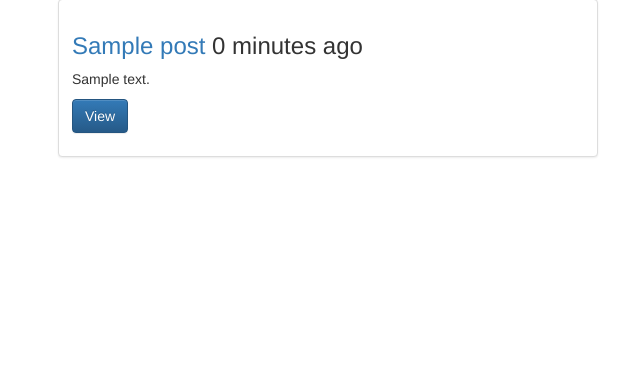
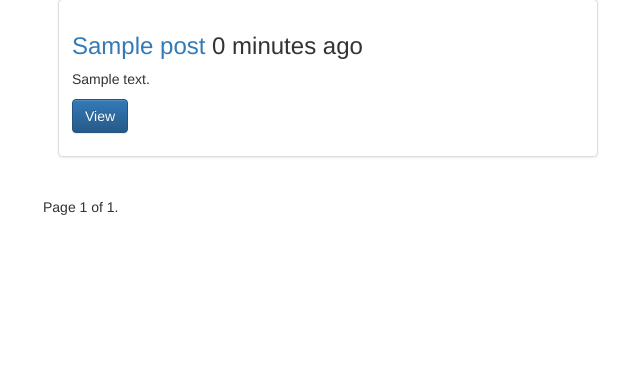
Before and after one commit to TCarmine/TryDjango19, a Django app: page /posts/ in a window 1280 px wide. Shown: the part 71-462 px from the top of the page, without its empty margins (312-952 px from the left). Run offline with Django 3.2, Linux system fonts and the light colour scheme; tables that the repository leaves empty hold one stand-in row (values such as "Sample post"); some libraries are stand-ins or nearby versions.

Commit message:
added paginator library in model, added logic in template

```diff
--- a/src/posts/models.py
+++ b/src/posts/models.py
@@ -21,3 +21,7 @@ class Post(models.Model):
     def get_absolute_url(self):
         # return "/posts/%s/" %(self.id)
          return reverse("posts:detail", kwargs={"id": self.id})
+
+    #adding ordering directly in the model
+    class Meta:
+        ordering = ["-timestamp","-updated"]
--- a/src/posts/views.py
+++ b/src/posts/views.py
@@ -1,6 +1,7 @@
 from django.contrib import messages
 from django.http import HttpResponse, HttpResponseRedirect
 from django.shortcuts import render, get_object_or_404, redirect
+from django.core.paginator import Paginator, EmptyPage, PageNotAnInteger
 
 from .forms import PostForm
 from .models import Post
@@ -21,7 +22,20 @@ def  post_create(request):
     return render(request, "post_form.html", context)
 
 def  post_list(request):
-    queryset = Post.objects.all().order_by("-timestamp")
+    queryset_list = Post.objects.all() #.order_by("-timestamp")
+
+    paginator = Paginator(queryset_list, 5) # Show 25 contacts per page
+
+    page = request.GET.get('page')
+    try:
+        queryset = paginator.page(page)
+    except PageNotAnInteger:
+        # If page is not an integer, deliver first page.
+        queryset = paginator.page(1)
+    except EmptyPage:
+        # If page is out of range (e.g. 9999), deliver last page of results.
+        queryset = paginator.page(paginator.num_pages)
+
     context={
          "object_list":queryset,
                "title":"List"
@@ -35,6 +49,12 @@ def  post_list(request):
     #     "title":"List"
     #     }
     return render(request,"post_list.html",context)
+
+
+
+def listing(request):
+    contact_list = Contacts.objects.all()
+
 
 def  post_detail(request, id):
     # instance = Post.objects.get(id=1)
--- a/src/templates/post_list.html
+++ b/src/templates/post_list.html
@@ -25,9 +25,26 @@
              </div>
            </div>
            <hr>
-  </div>
 
    {% endfor %}
 
+   <div class="pagination">
+       <span class="step-links">
+           {% if object_list.has_previous %}
+               <a href="?page={{ object_list.previous_page_number }}">previous</a>
+           {% endif %}
+
+           <span class="current">
+               Page {{ object_list.number }} of {{ object_list.paginator.num_pages }}.
+           </span>
+
+           {% if object_list.has_next %}
+               <a href="?page={{ object_list.next_page_number }}">next</a>
+           {% endif %}
+       </span>
+   </div>
+
+
+
 </div>
 {% endblock content%}
```
